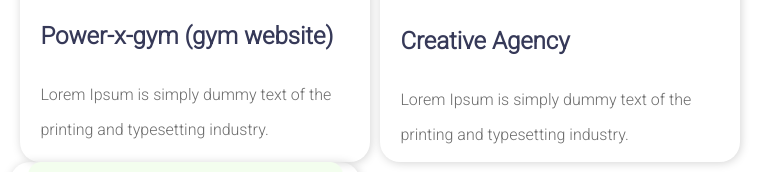
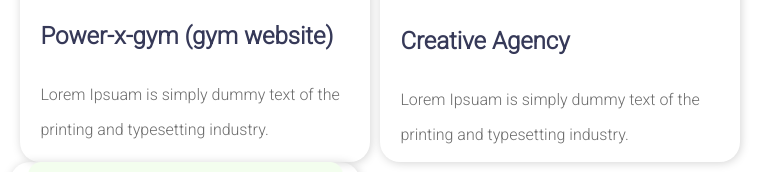
Before and after one commit to sunny31247/first-assignment-v1, a plain HTML site: page index.html in a window 1280 px wide. Shown: the part 1757-1929 px from the top of the page, 124-894 px from the left. Drawn offline with Linux system fonts and the light colour scheme.

Commit message:
first-assignment-v1

```diff
--- a/index.html
+++ b/index.html
@@ -20,6 +20,7 @@
                 <a class="nav-a" href="">Contact</a>
             </nav>
         </div>
+
     </section>
     <section class="hire-section-sy">
         <div class="hire-text-div">
@@ -56,14 +57,14 @@
         <div class="project1-div">
             <img class="project1-img" src="images\image4.png" alt="">
             <h5 style="font-weight: bolder; font-size: 24px; color: #363958; margin-left: 20px; line-height: 1px; " >Power-x-gym (gym website)</h5>
-            <p style="line-height: 35px; color: #6C6C6C; margin-left: 20px ;">Lorem Ipsum is simply dummy text of the printing and typesetting industry.</p>
+            <p style="line-height: 35px; color: #6C6C6C; margin-left: 20px ;">Lorem Ipsuam is simply dummy text of the printing and typesetting industry.</p>
 
         </div>
 
         <div class="project2-div">
             <img class="project2-img" src="images\image5.png" alt="">
             <h5 style="font-weight: bolder; font-size: 24px; color: #363958; margin-left: 20px; line-height: 1px;" >Creative Agency</h5>
-            <p style="line-height: 35px; color: #6C6C6C; margin-left: 20px ;" >Lorem Ipsum is simply dummy text of the printing and typesetting industry.</p>
+            <p style="line-height: 35px; color: #6C6C6C; margin-left: 20px ;" >Lorem Ipsuam is simply dummy text of the printing and typesetting industry.</p>
         </div>
 
         <div class="project3-div">
```
